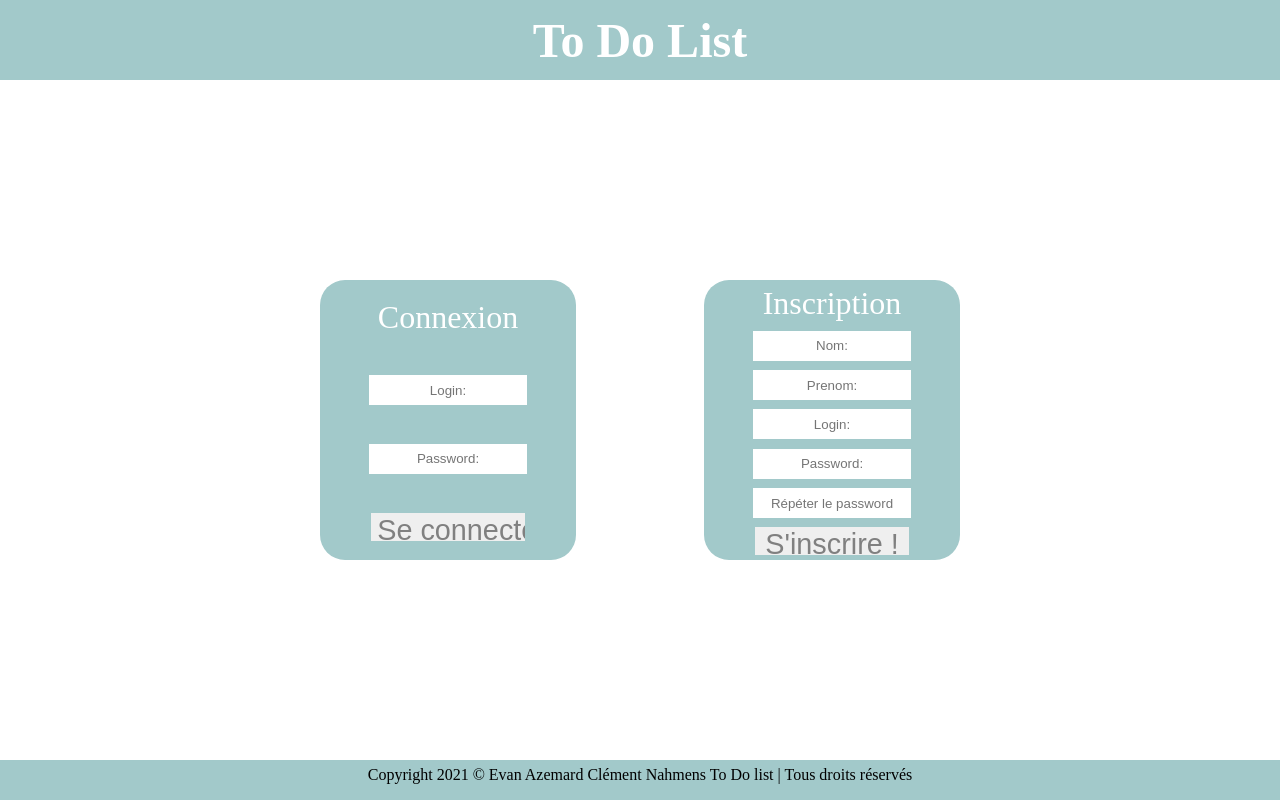
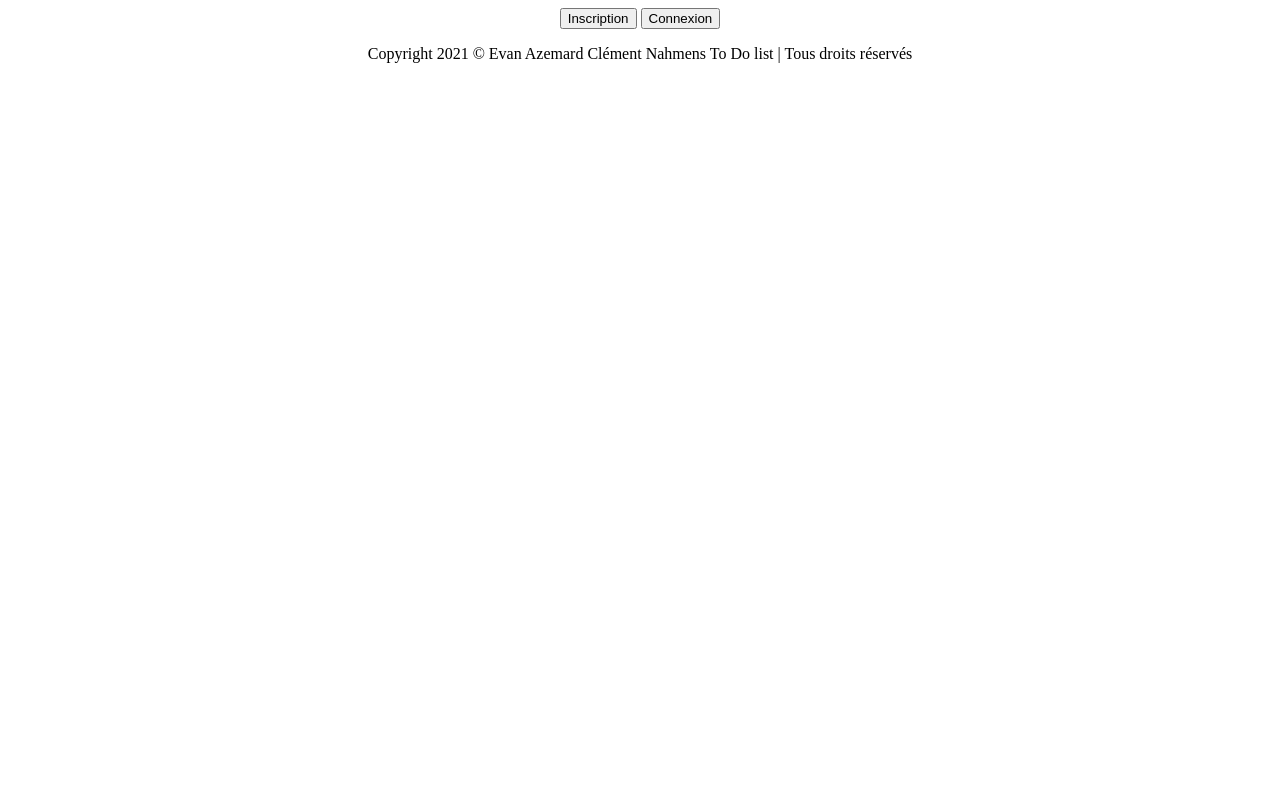
Before and after one commit to evan-azemard/tdl, a PHP site: page / in a window 1280 px wide. Run offline with PHP 8.4, Linux system fonts and the light colour scheme.

Commit message:
inscription et connexion ok

```diff
--- a/index.php
+++ b/index.php
@@ -1,4 +1,4 @@
-<!doctype html>
+<!-- <!doctype html>
 <html lang="fr">
 
 <head>
@@ -10,41 +10,182 @@
     <link rel="stylesheet" type="text/css" href="style.css">
 </head>
 
-<body id="index_body">
-    <header id="index_header">
-        <div id="index_header_div1">
-            <h1>To Do List</h1>
-        </div>
+<body>
+    <header>
+        <button id="inscription">Inscription</button>
+        <button id="connexion">Connexion</button>
     </header>
-    <main id="index_main">
-        <section id="index_main_sec1">
-            <div id="index_main_sec1_div1">
-                <article id="index_article1">
-                    <form method="post" name="Connexion" id="form_connexion">
-                        <legend id="legend_connexion">Connexion</legend>
-                        <input aria-label="login" type="text" name="c_login" id="c_login" placeholder="Login:">
-                        <input aria-label="password" type="password" name="c_password" id="c_password" placeholder="Password:">
-                        <input aria-label="connexion" type="submit" name="connexion" id="connexion-submit" value="Se connecter !">
-                    </form>
-                </article>
-                <article id="index_article2">
-                    <form method="post" name="inscription" id="form_inscription">
-                        <legend id="legend_inscription">Inscription</legend>
-                        <input aria-label="nom" type="text" name="nom" id="nom" placeholder="Nom:">
-                        <input aria-label="prenom" type="text" name="prenom" id="prenom" placeholder="Prenom:">
-                        <input aria-label="login" type="text" name="login" id="login" placeholder="Login:">
-                        <input aria-label="password" type="password" name="password" id="password" placeholder="Password:">
-                        <input aria-label="r_password" type="password" name="r_password" id="r_password" placeholder="Répéter le password">
-                        <input aria-label="inscription" type="submit" name="inscription" id="inscription-submit" value="S'inscrire !">
-                    </form>
-                </article>
+
+    <main>
+        <form method="post" action="" id="inscription-form">
+            <div class="input-zone">
+                <label for="email">Email:</label>
+                <input type="email" id="email" required />
             </div>
-        </section>
-</main>
+            <p class="error" id="emailError">Cet Email est déja pris</p>
+
+            <div class="input-zone">
+                <label for="nom">Nom: </label>
+                <input type="text" id="nom" required />
+            </div>
+
+            <div class="input-zone">
+                <label for="prenom">Prénom: </label>
+                <input type="text" id="prenom" required />
+            </div>
+
+            <div class="input-zone">
+                <label for="password">Mot de passe:</label>
+                <input type="password" id="password" required />
+            </div>
+            <p class="error" id="passwordError">Le mot de passe doit contenir au moins 8 characteres dont majuscule, minuscule et symbole</p>
+
+            <div class="input-zone">
+                <label for="passwordV">Confirmation Mot de Passe:</label>
+                <input type="password" id="passwordV" required />
+            </div>
+            <p class="error" id="passwordVError">Les mot de passes ne correspondent pas !</p>
+
+            <input type="submit" id="inscription-submit" value="S'inscrire" />
+        </form>
+
+        <form method="post" action="" id="connexion-form">
+            <div class="input-zone">
+                <label for="email-co">Email:</label>
+                <input type="email" id="email-co" />
+            </div>
+
+            <div class="input-zone">
+                <label for="password-co">Mot de passe:</label>
+                <input type="password" id="password-co" />
+            </div>
+            <input type="submit" id="connexion-submit" value="Se Connecter" />
+        </form>
+        <script rel="text/javascript" src="script.js"></script>
+
+    </main>
+</body>
+
+
+</html> -->
+
+
+<!DOCTYPE html>
+
+
+<html>
+
+<head>
+    <title>To do list</title>
+    <script src="https://ajax.googleapis.com/ajax/libs/jquery/3.4.1/jquery.min.js"></script>
+</head>
+
+<body>
+    <header>
+        <button id="inscription">Inscription</button>
+        <button id="connexion">Connexion</button>
+    </header>
+
+    <main>
+        <form method="post" action="" id="inscription-form">
+            <div class="input-zone">
+                <label for="email">Email:</label>
+                <input type="email" id="email" required />
+            </div>
+            <p class="error" id="emailError">Cet Email est déja pris</p>
+
+            <div class="input-zone">
+                <label for="nom">Nom: </label>
+                <input type="text" id="nom" required />
+            </div>
+
+            <div class="input-zone">
+                <label for="prenom">Prénom: </label>
+                <input type="text" id="prenom" required />
+            </div>
+
+            <div class="input-zone">
+                <label for="password">Mot de passe:</label>
+                <input type="password" id="password" required />
+            </div>
+            <p class="error" id="passwordError">Le mot de passe doit contenir au moins 8 characteres dont majuscule, minuscule et symbole</p>
+
+            <div class="input-zone">
+                <label for="passwordV">Confirmation Mot de Passe:</label>
+                <input type="password" id="passwordV" required />
+            </div>
+            <p class="error" id="passwordVError">Les mot de passes ne correspondent pas !</p>
+
+            <input type="submit" id="inscription-submit" value="S'inscrire" />
+        </form>
+
+        <form method="post" action="" id="connexion-form">
+            <div class="input-zone">
+                <label for="email-co">Email:</label>
+                <input type="email" id="email-co" />
+            </div>
+
+            <div class="input-zone">
+                <label for="password-co">Mot de passe:</label>
+                <input type="password" id="password-co" />
+            </div>
+            <input type="submit" id="connexion-submit" value="Se Connecter" />
+        </form>
+
+    </main>
     <footer id="index_footer">
         <p>Copyright 2021 © Evan Azemard Clément Nahmens To Do list | Tous droits réservés</p>
     </footer>
+
+    <script src="script.js"></script>
 </body>
-<script rel="text/javascript" src="script.js"></script>
 
 </html>
+
+
+<style>
+    body {
+        display: flex;
+        flex-direction: column;
+        justify-content: flex-start;
+        align-items: center;
+    }
+
+    #inscription-form,
+    #connexion-form {
+        display: none;
+        flex-direction: column;
+        align-items: center;
+        justify-content: center;
+        width: 20em;
+    }
+
+    .input-zone {
+        display: flex;
+        justify-content: space-between;
+        margin: 0.5em;
+    }
+
+    input {
+        max-width: 50%;
+        max-height: 2em;
+        align-self: center;
+    }
+
+    label {
+        align-self: center;
+    }
+
+    .error {
+        color: white;
+        background-color: red;
+        text-align: center;
+        height: fit-content;
+        border-radius: 0.3em;
+        align-self: center;
+        padding: 0.2em;
+        margin-top: -0.3em;
+        width: 70%;
+        display: none;
+    }
+</style>
--- a/script.js
+++ b/script.js
@@ -2,8 +2,8 @@ $(document).ready( function()
 	{
 		$('#inscription').click( function()
 		{
-			form = $('#form_inscription');
-			$('#form_connexion').css("display","none");
+			form = $('#inscription-form');
+			$('#connexion-form').css("display","none");
 
 			if(form.css("display")== 'none')
 			{
@@ -17,8 +17,8 @@ $(document).ready( function()
 
 		$('#connexion').click( function()
 		{
-			form = $('#form_connexion');
-			$('#form_inscription').css("display","none");
+			form = $('#connexion-form');
+			$('#inscription-form').css("display","none");
 			if(form.css("display") == 'none')
 			{
 				form.css("display","flex");
@@ -33,9 +33,9 @@ $(document).ready( function()
 		{
 			e.preventDefault();
 
-			login = $('#login').val();
+			email = $('#email').val();
 			password = $('#password').val();
-			rpassword = $('#r_password').val();
+			passwordV = $('#passwordV').val();
 
 			length = /.{8,30}/;
 			symbol = /\W/;
@@ -53,9 +53,9 @@ $(document).ready( function()
 				$("#passwordError").css("display","none");
 			}
 
-			if(password != r_password)
+			if(password != passwordV)
 			{
-				$('#r_passwordError').css("display","block");
+				$('#passwordVError').css("display","block");
 				return false;
 			}
 
@@ -64,21 +64,24 @@ $(document).ready( function()
 				{
 					nom: $("#nom").val(),
 					prenom: $('#prenom').val(),
-					login: $('#login').val(),
+					email: $('#email').val(),
 					password: $('#password').val()
 				},
 				function(data)
 				{
 					if(data == "success")
 					{
-						$("#form_inscription").css("display", "none");
-						$("#form_connexion").css("display", "flex");
+						$("#inscription-form").css("display", "none");
+						$("#connexion-form").css("display", "flex");
 					}
 					else if(data == "err")
 					{
 						$("main").prepend($("<p></p>").text("Les serveurs ne répondent pas."));
 					}
-
+					else if(data == "errMail")
+					{
+						$("main").prepend($("<p></p>").text("Le mail est déja pris."));
+					}
 				},
 				'text'
 			);
@@ -91,11 +94,11 @@ $(document).ready( function()
 			$.post(
 				"connexion.php",
 				{
-					email: $('#c_login').val(),
-					password: $('#c_password').val()
+					email: $('#email-co').val(),
+					password: $('#password-co').val()
 				},
 				function(data){
-					$("#form_connexion").css("display", "none");
+					$("#connexion-form").css("display", "none");
 					$("body").prepend($('<p></p>').text("Bonjour "+data["nom"]));
 				},
 				"json"
@@ -103,14 +106,3 @@ $(document).ready( function()
 
 		});
 	});
-
-
-
-/*Partie de Evan*/
-
-var saisie =document.getElementById("tachename").value;
-
-var but = document.getElementById("buttonajouter");
-
-
- but.onclick
--- a/style.css
+++ b/style.css
@@ -273,12 +273,3 @@ textarea:focus{
 .div_list_3 button:hover{
   background-color: #a2c9ca;
 }
-
-
-#spanajouter:hover{
-  background-color: #39aecd;
-}
-#spanajouter{
-  background-color: #a3e6f8;
-  font-size: 1.6rem;
-}
--- a/todolist.php
+++ b/todolist.php
@@ -24,8 +24,8 @@
         <article id="art1">
             <form method="post" class="form_ajouter" name="form_ajouter">
                 <legend>Ajouter une tache</legend>
-                    <input aria-label="titre" id="tachename" placeholder="Nom de la tache" name="titre" type="text">
-                <p id="buttonajouter"><span id="spanajouter">Ajouter</span></p>
+                    <input aria-label="titre" id="titre" placeholder="Nom de la tache" name="titre" type="text">
+                    <input type="submit" value="ajouter">
             </form>
         </article>
         <article id="art2">
@@ -74,5 +74,4 @@
     <p>Copyright 2021 © Evan Azemard, Clément Nahmens To Do list | Tous droits réservés</p>
 </footer>
 </body>
-<script rel="text/javascript" src="script.js"></script>
 </html>
```
Also changed, not shown: connexion.php (+4 -4 lines), inscription.php (+10 -6 lines).
